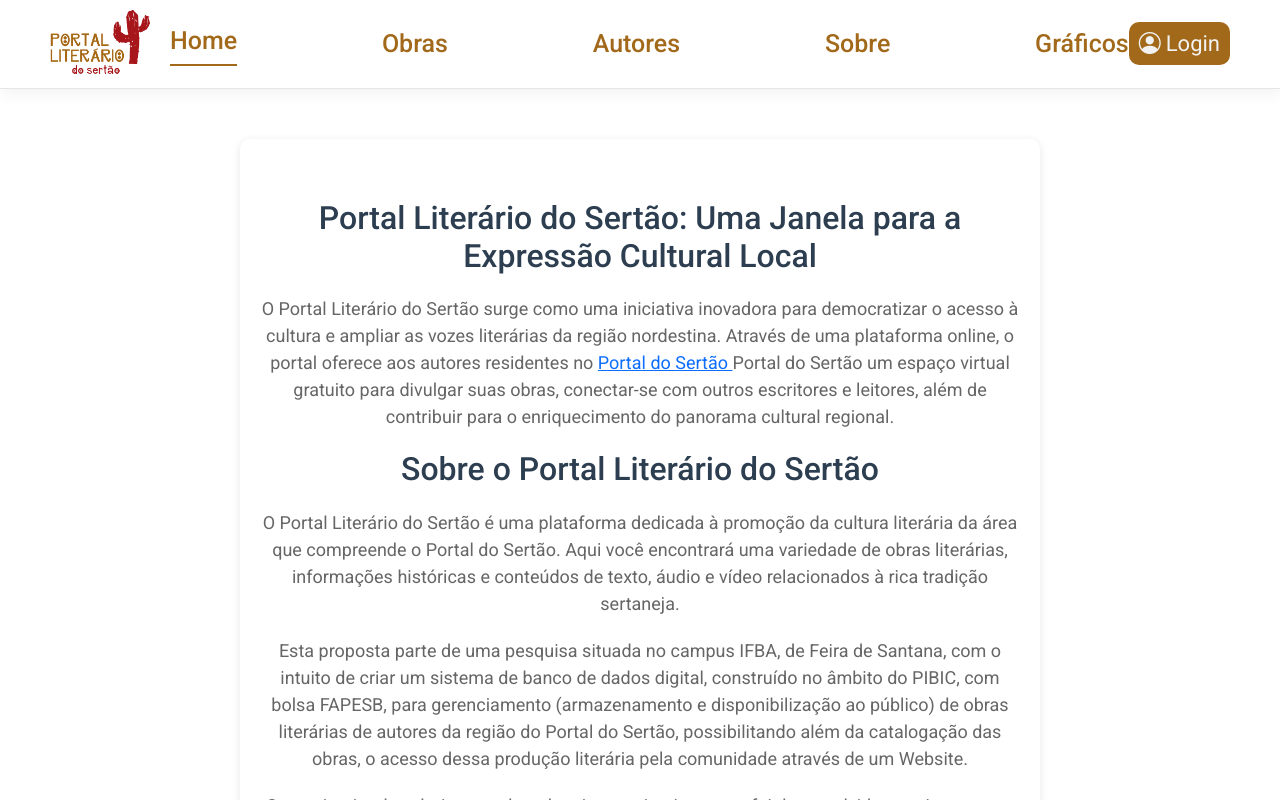
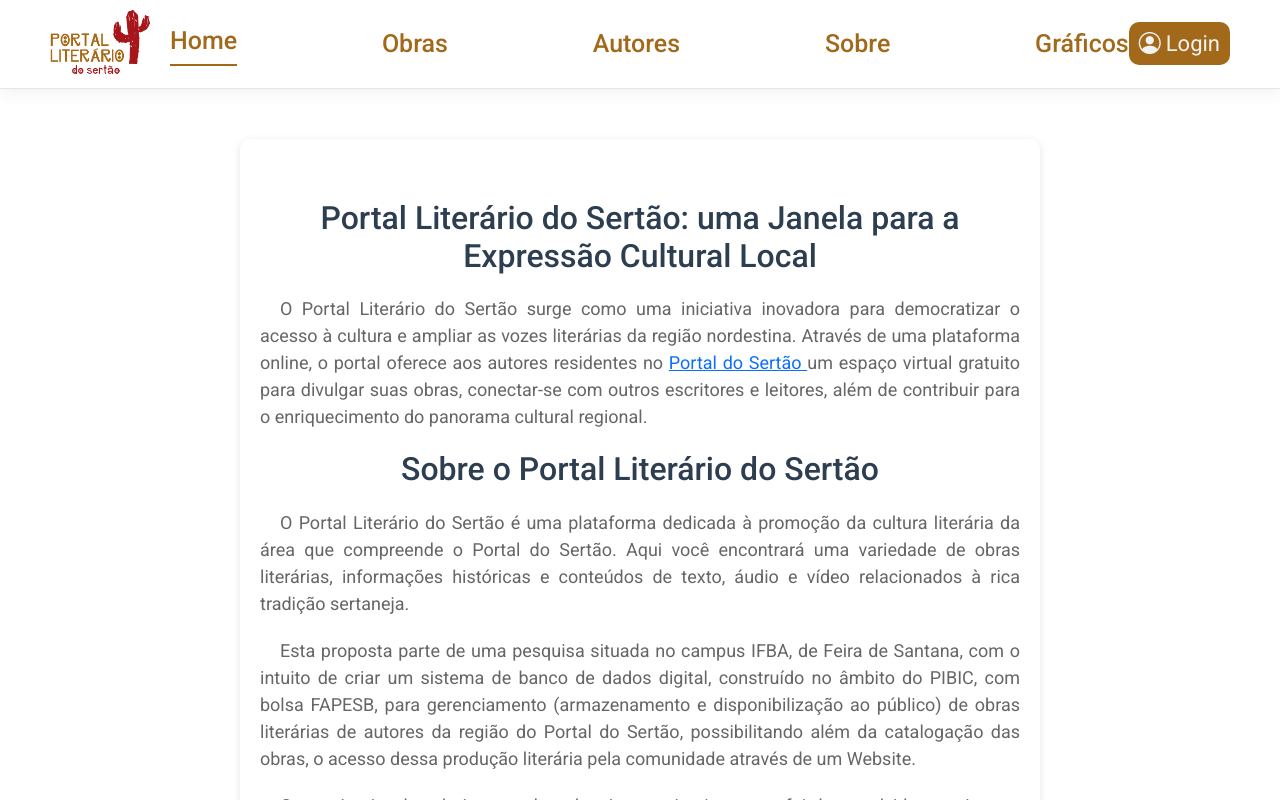
Before and after one commit to JuniorJWJ/front-portal_do_sertao, a Vue app: page /sobre in a window 1280 px wide. Built offline with nearby package versions, Linux system fonts and the light colour scheme.

Commit message:
indentando os parágrafos do Sobre

```diff
--- a/src/components/SobreComponent.vue
+++ b/src/components/SobreComponent.vue
@@ -3,7 +3,7 @@
 		<main class="main">
 			<div class="about-content">
 				<h2 class="about-title">
-					Portal Literário do Sertão: Uma Janela para a Expressão Cultural Local
+					Portal Literário do Sertão: uma Janela para a Expressão Cultural Local
 				</h2>
 				<p class="about-description">
 					O Portal Literário do Sertão surge como uma iniciativa inovadora para
@@ -11,8 +11,7 @@
 					região nordestina. Através de uma plataforma online, o portal oferece
 					aos autores residentes no <a href="https://www.portaldosertao.ba.gov.br" target="_blank">
 						Portal do Sertão
-					</a>
-					Portal do Sertão um espaço virtual gratuito
+					</a> um espaço virtual gratuito
 					para divulgar suas obras, conectar-se com outros escritores e
 					leitores, além de contribuir para o enriquecimento do panorama cultural
 					regional.
@@ -35,7 +34,7 @@
 					comunidade através de um Website.
 				</p>
 				<p class="about-description">
-					Com o intuito de valorizar as obras locais, na primeira etapa, foi
+						Com o intuito de valorizar as obras locais, na primeira etapa, foi
 					desenvolvido um sistema que pudesse armazenar e disponibilizar obras
 					literárias de autores da região. No âmbito do Trabalho de Conclusão do
 					Curso, intitulado Portal Literário do Sertão: especificação, análise e
@@ -103,6 +102,8 @@ export default {
 	color: #666;
 	font-size: 18px;
 	margin-bottom: 20px;
+	text-align: justify;
+	text-indent: 20px;
 }
 
 .footer {
```
